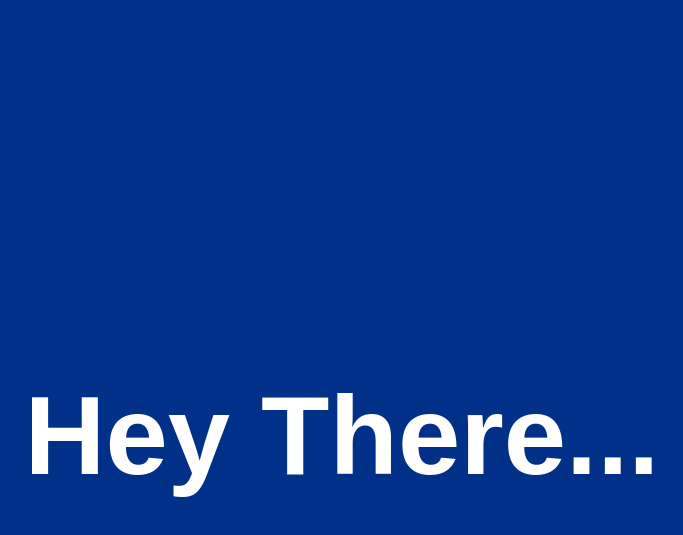
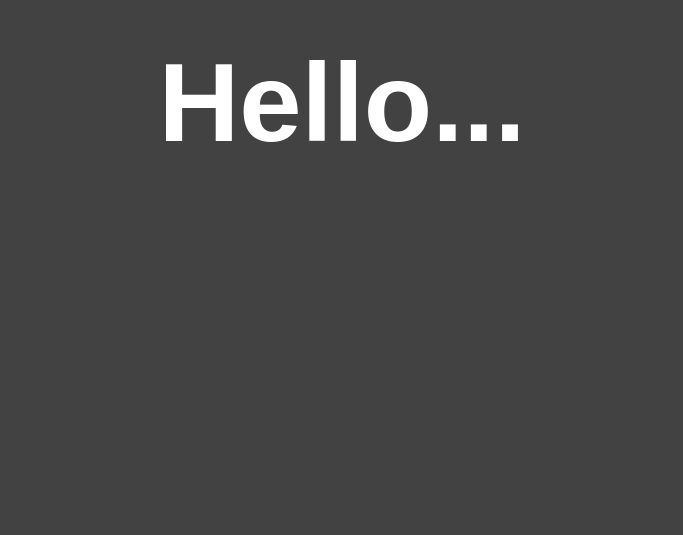
Before and after one commit to mmiller314/mmiller314.github.io, a website: page goodbye/index.html in a window 1280 px wide. Shown: the part 117-652 px from the top of the page, without its empty margins (298-981 px from the left). Drawn offline with nearby package versions, Linux system fonts and the light colour scheme; a web font is replaced by a local one.

Commit message:
Update index.html

```diff
--- a/goodbye/index.html
+++ b/goodbye/index.html
@@ -5,8 +5,10 @@
 <link href="https://fonts.googleapis.com/css2?family=Anek+Malayalam:wght@200;600&display=swap" rel="stylesheet">
 <style type="text/css">
 body {
-	background-color: #003087;
+	background-color: #424242; /*#003087;*/
 	overflow: none;
+	height: 100%;
+	width: 100%;
 }
 
 .container {
@@ -18,16 +20,18 @@ body {
 }
 
 .screenText {
-	font-size: 7em;
+	font-size: 7rem;
 	font-family: 'Anek Malayalam', sans-serif;
 	font-weight: 600;
-	display:none;
-	position:absolute;
-	margin:0;
-	padding:0;
-	left:50%;
-	transform: translate(-50%, 0%);
-	color:#ffffff
+	display: none;
+	position: absolute;
+	margin: 0;
+	padding: 0;
+	/*left: 50%;
+	transform: translate(-50%, 0%);*/
+	color: #ffffff;
+	width: 100%;
+	text-align: center;
 }
 </style>
 <script
@@ -36,22 +40,29 @@ body {
   crossorigin="anonymous"></script>
 </head>
 <body id="screen" class="container" style="position:relative">
-	<h2 id="t0" class="screenText">Hey There...</h2>
+	<h2 id="t0" class="screenText">Hello...</h2>
 	<h2 id="t1" class="screenText">How are you today?</h2>
 	<h2 id="t2" class="screenText">I have some news to tell you</h2>
-	<h2 id="t3" class="screenText" style="font-size:6em">I am moving on to a new opportunity &#129312;</h2>
-	<h3 id="t4" class="screenText" style="font-size:6em">It's been great to work with y'all &#128512;</h3>
+	<h2 id="t3" class="screenText">I've accepted another opportunity &#129312;</h2>
+	<h3 id="t4" class="screenText">It's been great to work with y'all &#128512;</h3>
 	<h3 id="t5" class="screenText">I will miss everyone &#128557;</h3>
-	<h3 id="t6" class="screenText">Goodbye my friends &#128557;</h3>
+	<h3 id="t6" class="screenText">Goodbye... &#128557;</h3>
 	<h3 id="t7" class="screenText">Goodbye &#128579;</h3>
 	<h3 id="t8" class="screenText">&#128512; &#128551; &#128555; &#128566;</h3>
+	<h3 id="t9" class="screenText">Schweppes Ginger Ale is pure gold</h3>
+	<div id="t10" class="screenText"><img src="https://assets.amuniversal.com/56f25b806c790134d06d005056a9545d" /></div>
+	<h3 id="t11" class="screenText">How long does this go on for!?</h3>
+	<h3 id="t12" class="screenText">Over and out &#127881;</h3>
 	<script type="text/javascript">
 		// this is trash; jQuery is so old
 		var index = 0;
+		var speed = '+=2px';
 
 		var moveUp = function (selectorName, callback) {
 			var count = 0;
 			var $t = $(selectorName);
+
+			speed = selectorName == '#t10' ? '+=1px' : '+=2px';
 
 			if ($t == null || $t == undefined) return;
 
@@ -59,7 +70,7 @@ body {
 			$t.css('display', 'block');
 
 			var interval = setInterval(function () {
-				$t.css('bottom', '+=1px');
+				$t.css('bottom', speed);
 				count++;
 
 				if (count >= 550) {
@@ -69,7 +80,7 @@ body {
 					$t.fadeOut('slow', function () {
 						index++;
 						// seriously why just why? I should have just done $('h3') and iterated through those
-						if (index > 8) index = 0;
+						if (index > 12) index = 0;
 						callback('#t' + index, moveUp);
 					});
 
```
